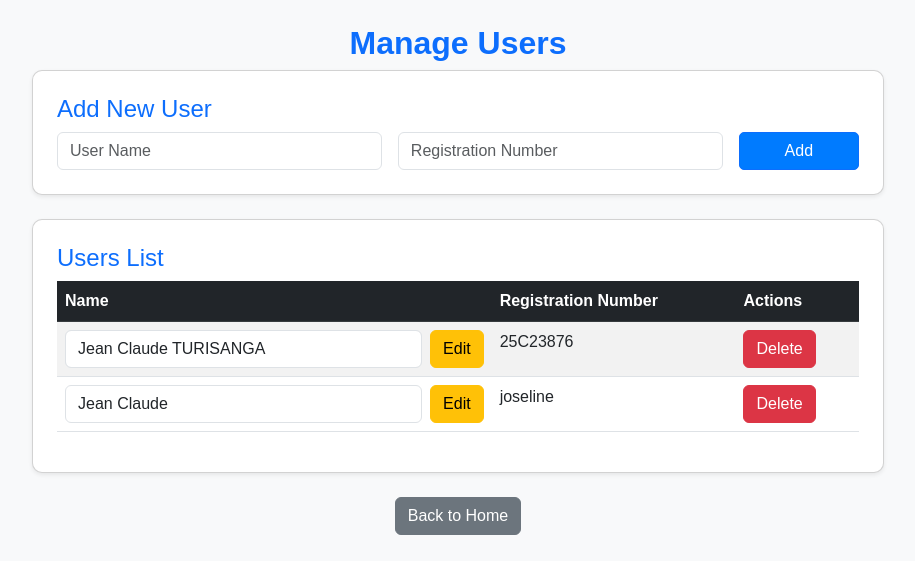
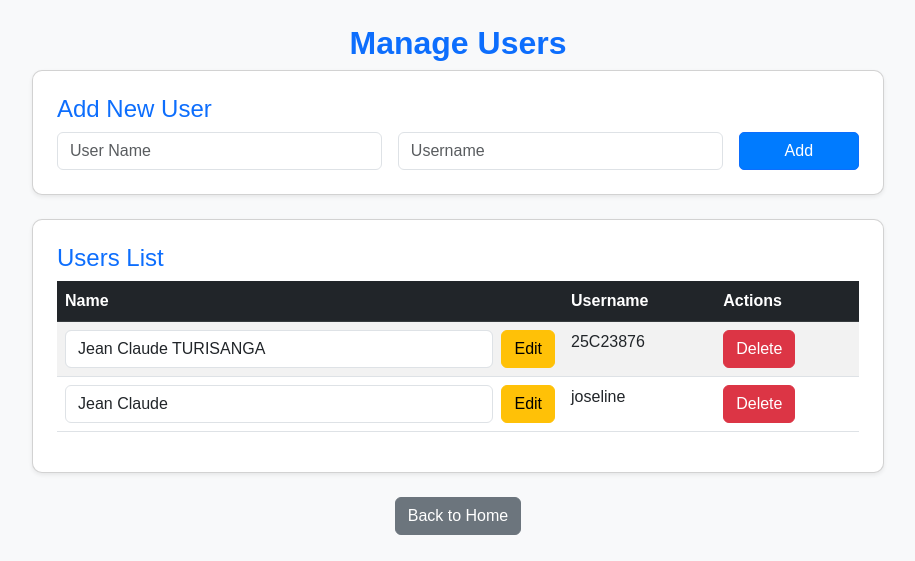
Before and after one commit to mafigi123/security, a Flask app: page /users in a window 1280 px wide. Shown: the part 76-637 px from the top of the page, without its empty margins (182-1097 px from the left). Run offline with Flask 3, Linux system fonts and the light colour scheme; the visitor is signed in with stand-in values (Sample User, id 1).

Commit message:
Update users.html

```diff
--- a/templates/users.html
+++ b/templates/users.html
@@ -12,7 +12,7 @@
                 <input type="text" class="form-control" name="name" placeholder="User Name" required>
             </div>
             <div class="col-md-5">
-                <input type="text" class="form-control" name="reg_no" placeholder="Registration Number" required>
+                <input type="text" class="form-control" name="reg_no" placeholder="Username" required>
             </div>
             <div class="col-md-2">
                 <button type="submit" class="btn btn-primary w-100">Add</button>
@@ -27,7 +27,7 @@
             <thead class="table-dark">
                 <tr>
                     <th>Name</th>
-                    <th>Registration Number</th>
+                    <th>Username</th>
                     <th>Actions</th>
                 </tr>
             </thead>
```
